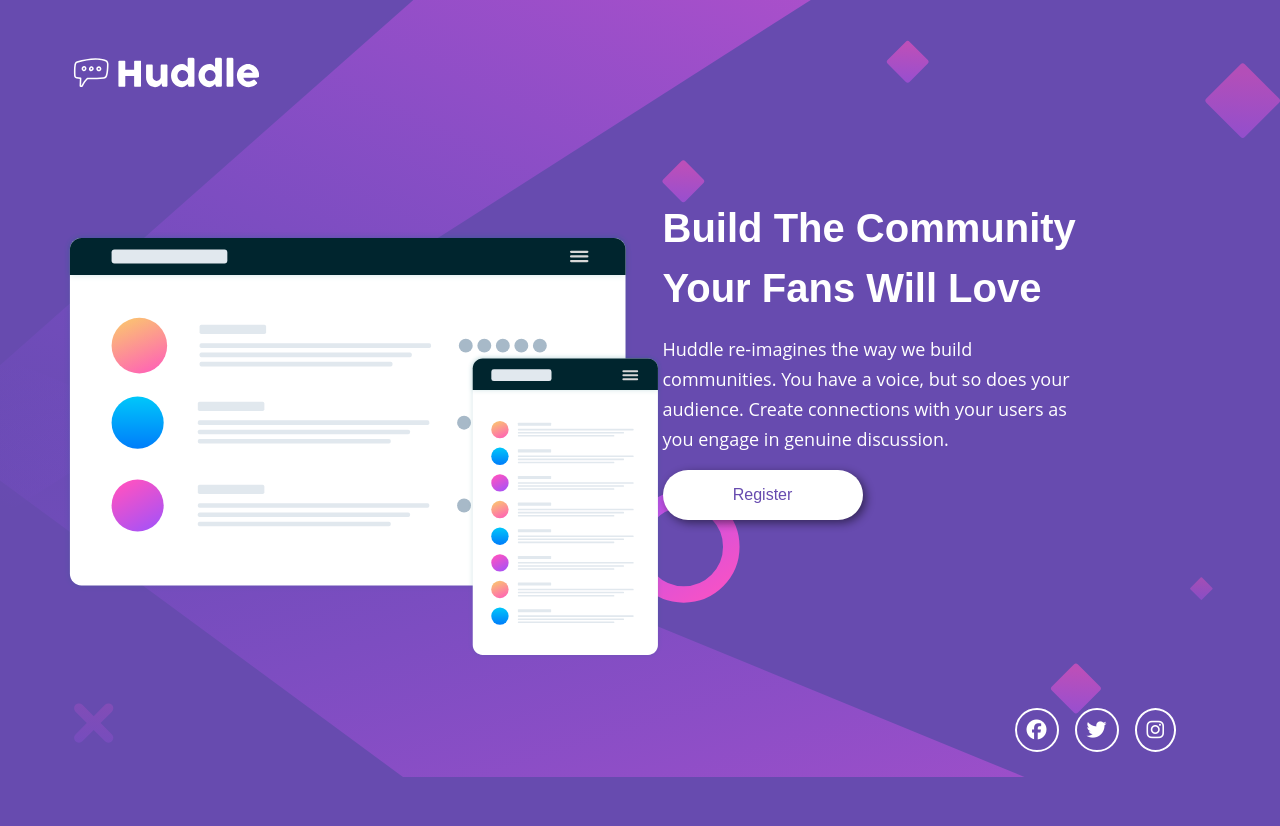
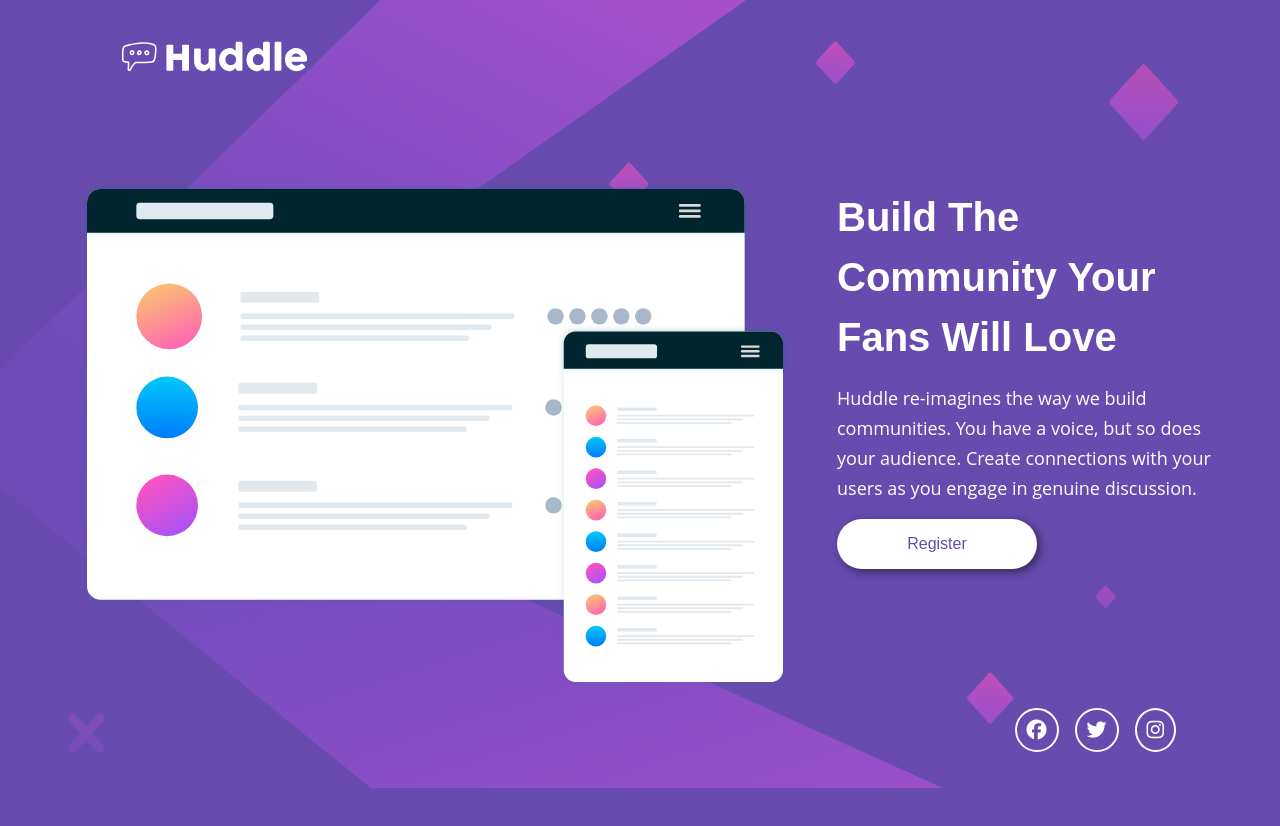
Before and after one commit to Jet1a/Huddle-landing-page, a plain HTML site: page index.html in a window 1280 px wide. After the commit the page ends 800 px from the top, so only its background shows below. Drawn offline with Linux system fonts and the light colour scheme.

Commit message:
finalfinal

```diff
--- a/style.css
+++ b/style.css
@@ -7,40 +7,34 @@ body {
   background: hsl(257, 40%, 49%);
   background-image: url(images/bg-desktop.svg);
   background-repeat: no-repeat;
-  background-size: contain;
+  background-size: 92% 104%;
   overflow: hidden;
 }
 p {
   font-family: "Open Sans", sans-serif;
 }
-.head {
-  margin: 3rem 4rem;
+.head{
+  padding: 2rem 7rem;
 }
 .head img {
-  position: absolute;
-  max-width: 200px;
+  width: 200px;
 }
 .container {
   display: flex;
-  justify-content: space-between;
+  justify-content: center;
   align-items: center;
-  height: 100vh;
-  padding: 2rem;
+  height: 80vh;
+  padding: 0 2rem;
 }
 .img {
-  margin-left: 2rem;
-}
-.img img {
-  max-width: 100%;
-  height: auto;
+  margin:0 3rem;
 }
 .box {
   height: 500px;
   width: 600px;
   color: white;
   text-align: left;
-  padding-right: 6rem;
-  margin-right: 4rem;
+  padding-right: 2rem;
 }
 .box h1 {
   line-height: 60px;
```
